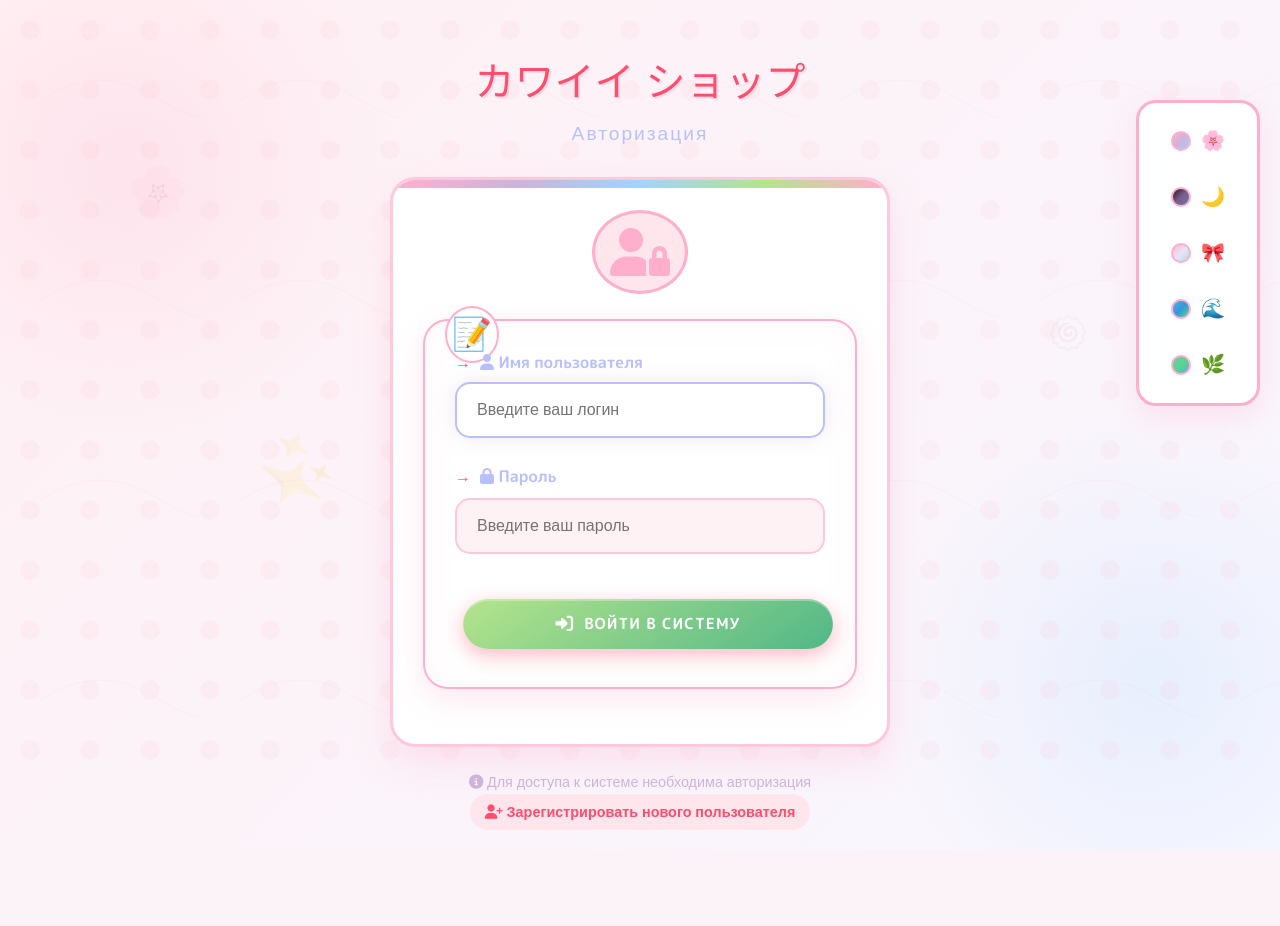
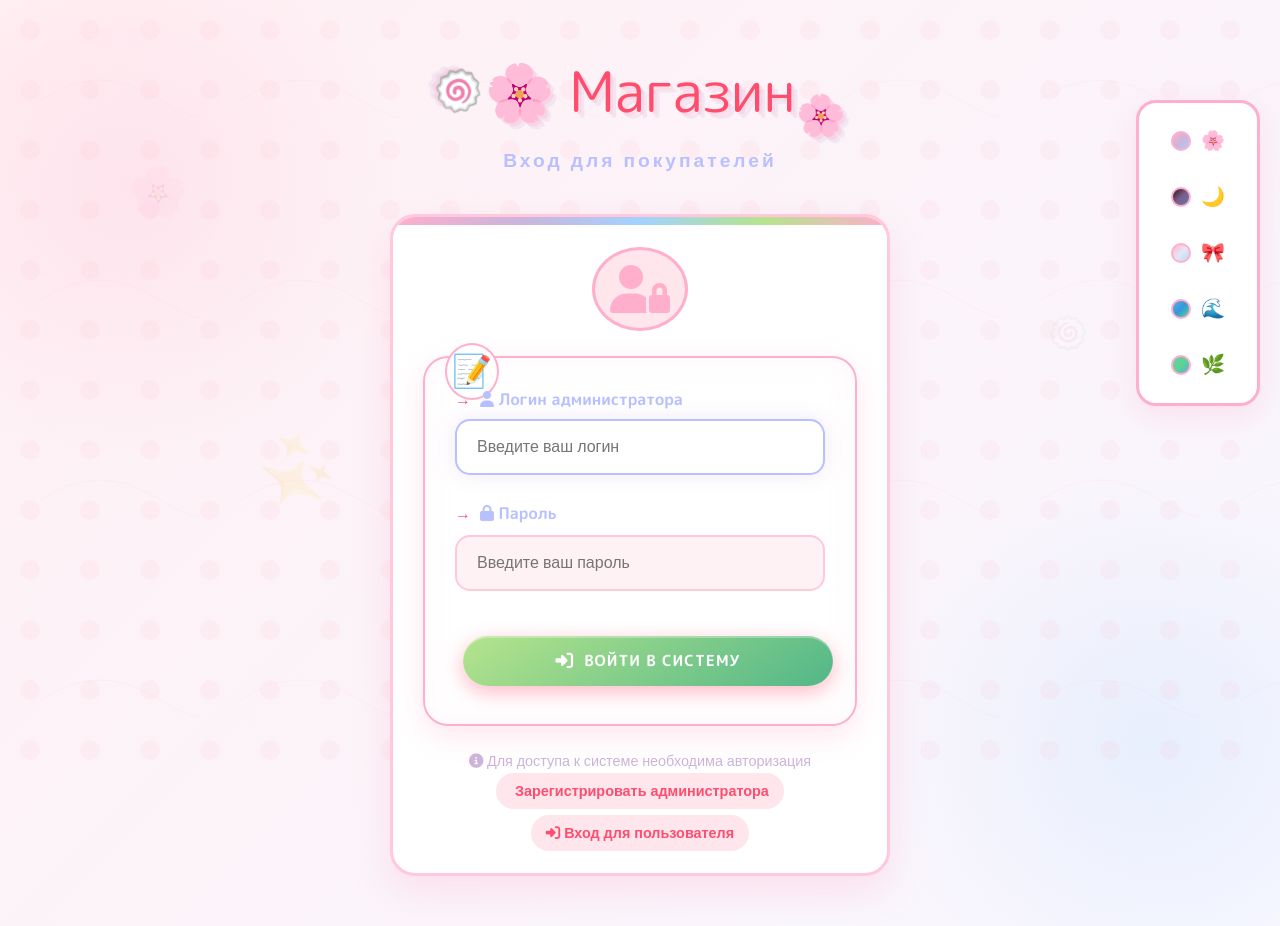
Before and after one commit to DucklingGamer/BelovChesnocovKorolev, a PHP site: page /login.php in a window 1280 px wide. Before the commit the page ends 830 px from the top, so only its background shows below. Run offline with PHP 8.4, Linux system fonts and the light colour scheme; data comes from the database, SQL or seed files in the repository; some libraries are stand-ins or nearby versions.

Commit message:
Update login.php

```diff
--- a/Pox/login.php
+++ b/Pox/login.php
@@ -112,6 +112,7 @@ try {
         .login-header {
             text-align: center;
             margin-bottom: 30px;
+
         }
 
         .login-logo {
@@ -233,9 +234,9 @@ try {
 </head>
 <body>
     <div class="login-container">
-        <div class="login-header">
-            <div class="login-logo">カワイイ ショップ</div>
-            <div class="login-subtitle">Авторизация</div>
+        <div class="anime-header">
+            <div class="anime-logo">🌸 Магазин</div>
+            <div class="anime-subtitle">Вход для покупателей</div>
         </div>
 
         <?php if (!$table_exists): ?>
@@ -269,7 +270,7 @@ try {
 
             <form method="POST" id="loginForm">
                 <div class="form-group">
-                    <label><i class="fas fa-user"></i> Имя пользователя</label>
+                    <label><i class="fas fa-user"></i> Логин администратора</label>
                     <input type="text" name="username" placeholder="Введите ваш логин" required
                            class="<?= $error ? 'shake' : '' ?>" autofocus>
                 </div>
@@ -284,21 +285,25 @@ try {
                     <i class="fas fa-sign-in-alt"></i> Войти в систему
                 </button>
             </form>
-        </div>
-        <?php endif; ?>
-
-        <div class="login-footer">
+            <div class="login-footer">
             <div>
                 <p><i class="fas fa-info-circle"></i> Для доступа к системе необходима авторизация</p>
             </div>
             <?php if ($table_exists): ?>
                 <div>
                     <a href="create_users_table.php">
-                        <i class="fas fa-user-plus"></i> Зарегистрировать нового пользователя
+                        <i class="fas fa-user-plus: margin-top: 12px; "></i> Зарегистрировать администратора
                     </a>
                 </div>
-            <?php endif; ?>
+                <?php endif; ?>
+                    <div style="text-align: center; margin-top: 12px;">
+                        <a href="user_login.php" style="color: var(--red-heart);">
+                            <i class="fas fa-sign-in-alt"></i> Вход для пользователя
+                        </a>
+                    </div>
+            </div>
         </div>
+        <?php endif; ?>
 
         <!-- Анимация фона -->
         <div style="position: fixed; top: 0; left: 0; right: 0; bottom: 0; z-index: -1; pointer-events: none;">
```
